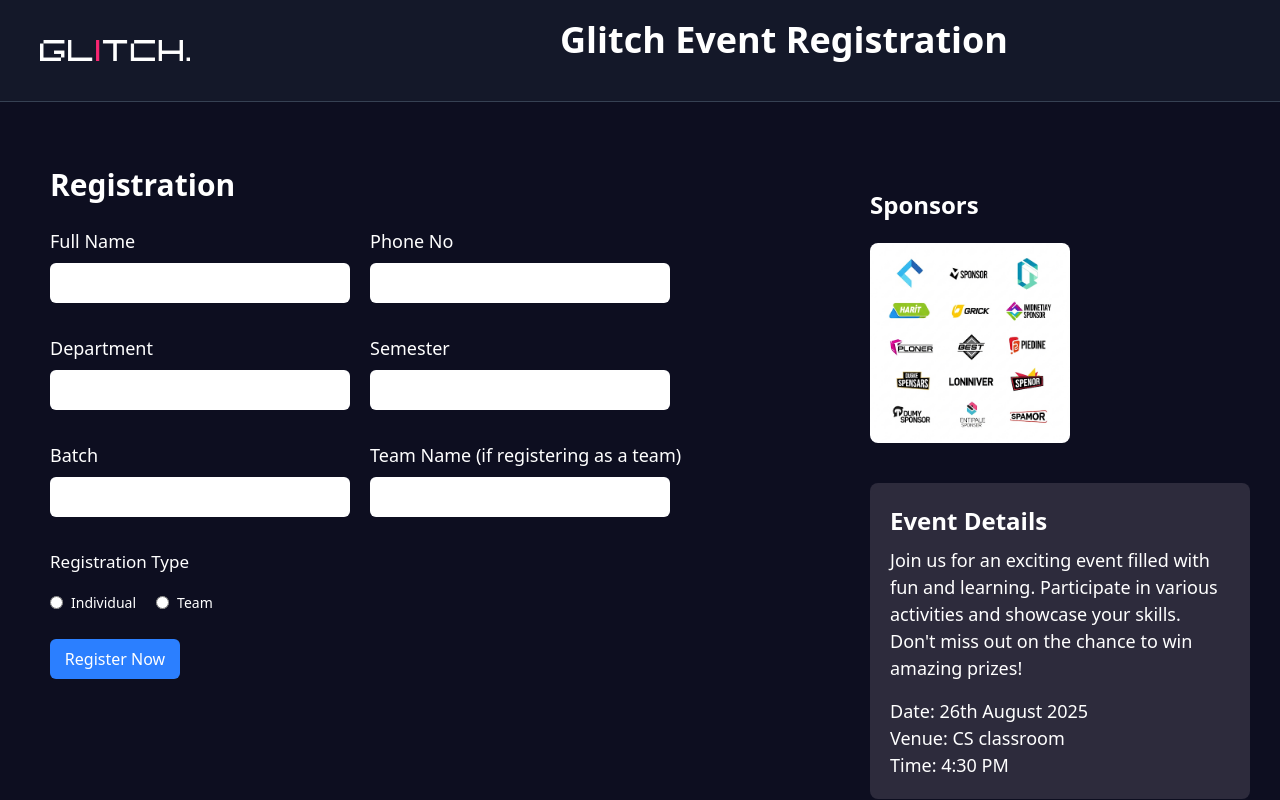
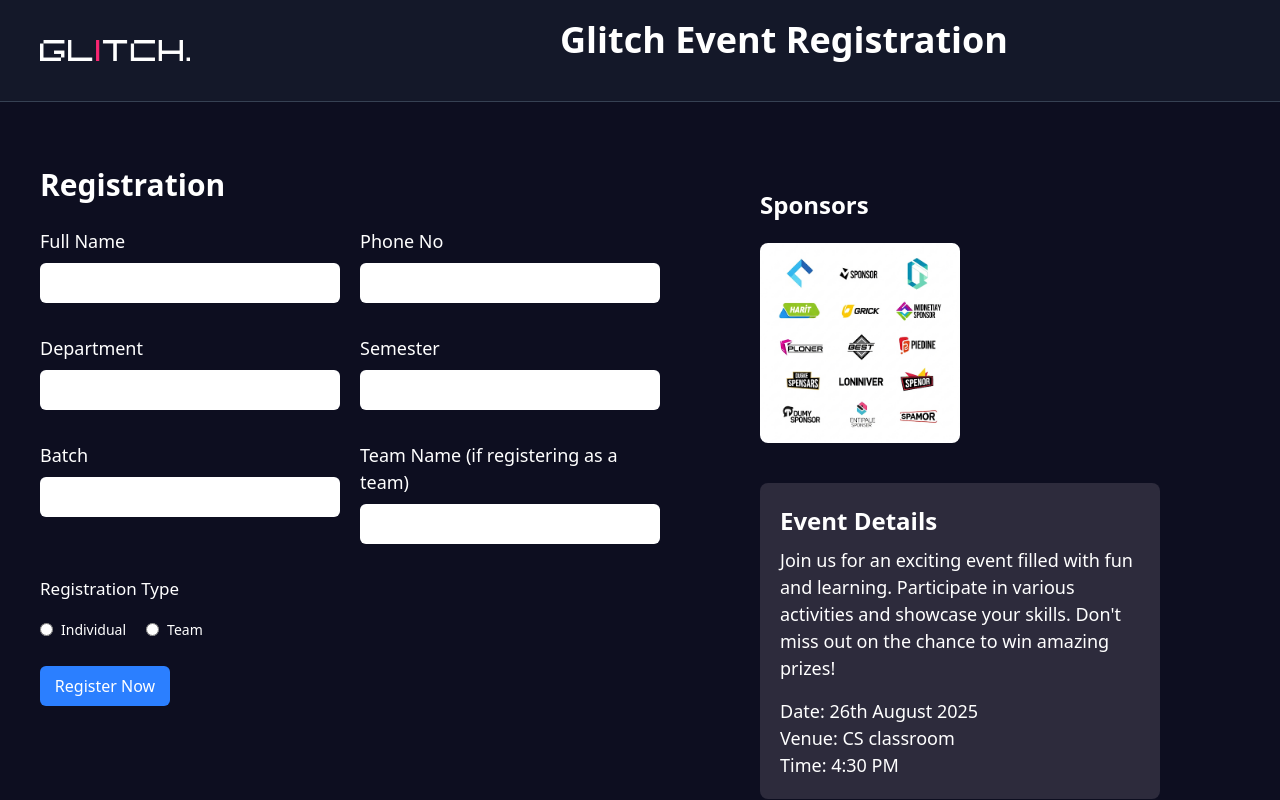
Before and after one commit to parikz45/glitch-event, a React (Vite) app in the folder glitch-event/: page / in a window 1280 px wide. Built offline with nearby package versions, Linux system fonts and the light colour scheme.

Commit message:
alignment changes

```diff
--- a/glitch-event/src/App.jsx
+++ b/glitch-event/src/App.jsx
@@ -24,7 +24,7 @@ function App() {
       <div className='flex mt-[40px] py-[25px] '>
 
         {/* registration */}
-        <div className='flex-2 ml-[50px] '>
+        <div className='flex-1 ml-[50px] '>
           <h2 className='text-3xl font-semibold text-white mb-5'>
             Registration
           </h2>
@@ -98,12 +98,12 @@ function App() {
         </div>
 
         {/* sponsor details */}
-        <div className='flex-1 flex flex-col mt-[20px] '>
+        <div className='flex-1 mx-[100px] flex flex-col mt-[20px] '>
           <span className='text-[24px] font-semibold '>Sponsors</span>
           <img src='sponsor.png' alt='Sponsor Logo' className='w-[200px] h-[200px] rounded-lg my-5' />
 
           {/* event details */}
-          <div className='flex flex-col gap-2 mt-[20px] bg-[#2d2b3c] rounded-lg p-5 mr-[30px]'>
+          <div className='w-[400px] flex flex-col gap-2 mt-[20px] bg-[#2d2b3c] rounded-lg p-5 mr-[30px]'>
             <span className='text-[24px] font-semibold'>Event Details</span>
             <p className='text-[18px]'>
               Join us for an exciting event filled with fun and learning. Participate in various activities and showcase your skills. Don't miss out on the chance to win amazing prizes!
```
